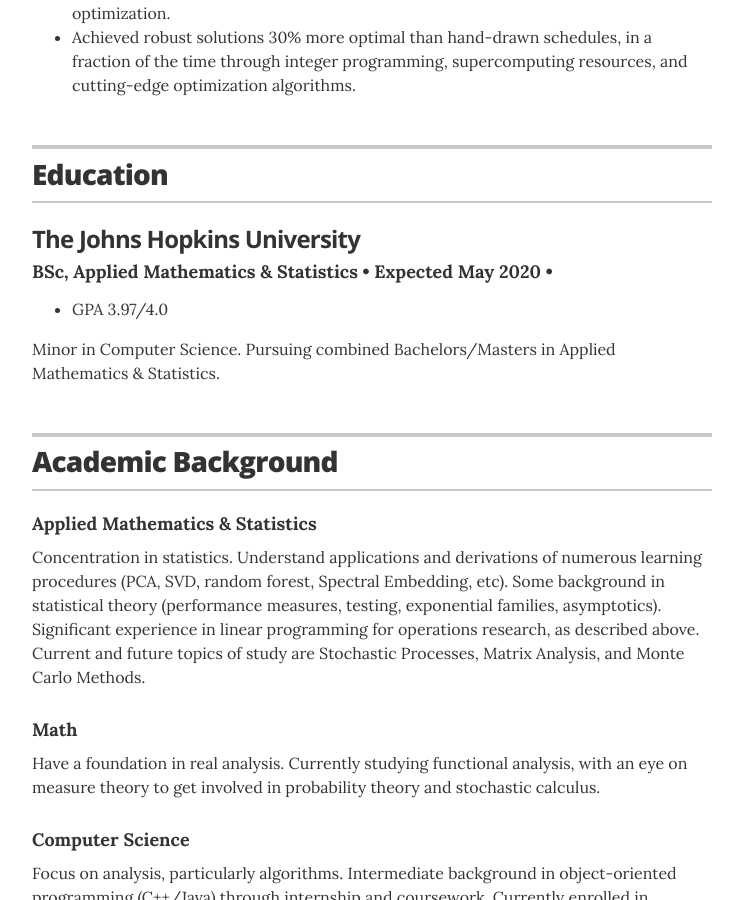
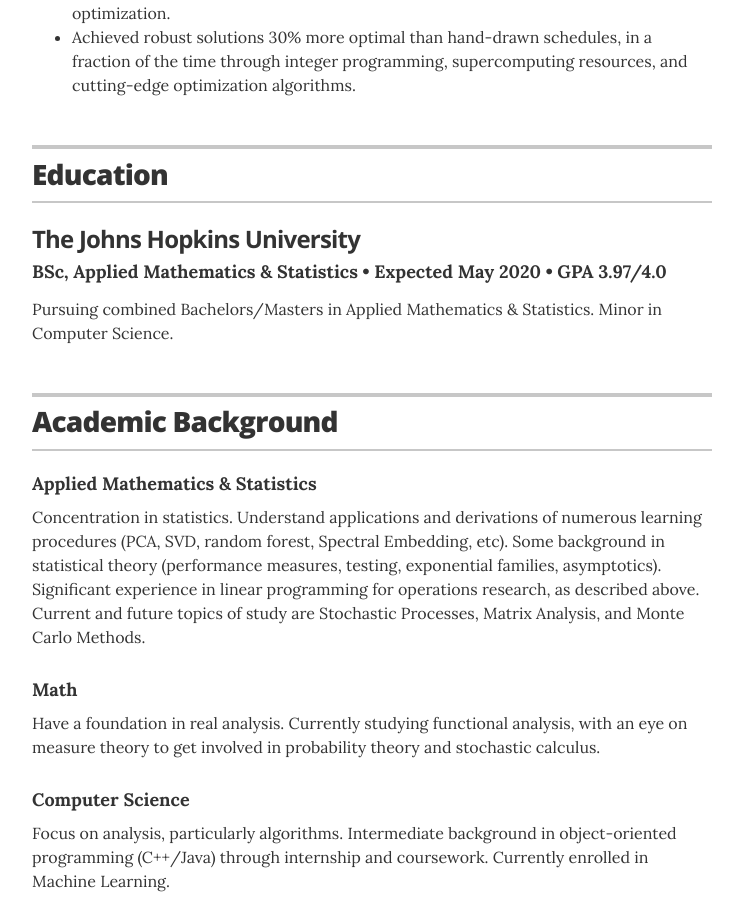
Before and after one commit to lylpask/lylpask.github.io, a Jekyll site: the page built from index.html, in a window 1280 px wide and 900 px high, scrolled down 917 px. Shown: the whole window, without its empty margins (268-1011 px from the left). Built offline with Jekyll 4.4.1, drawn with Linux system fonts in a browser that asks for light colours; part of the change alters nothing that is shown.

```diff
--- a/_data/education.yml
+++ b/_data/education.yml
@@ -2,6 +2,6 @@
 - degree: BSc, Applied Mathematics & Statistics
   uni: The Johns Hopkins University
   year: Expected May 2020
-  awards:
-    - award: GPA 3.97/4.0
-  summary: Minor in Computer Science. Pursuing combined Bachelors/Masters in Applied Mathematics & Statistics.
+  grade: GPA 3.97/4.0
+#   awards: rip
+  summary: Pursuing combined Bachelors/Masters in Applied Mathematics & Statistics. Minor in Computer Science.
```
